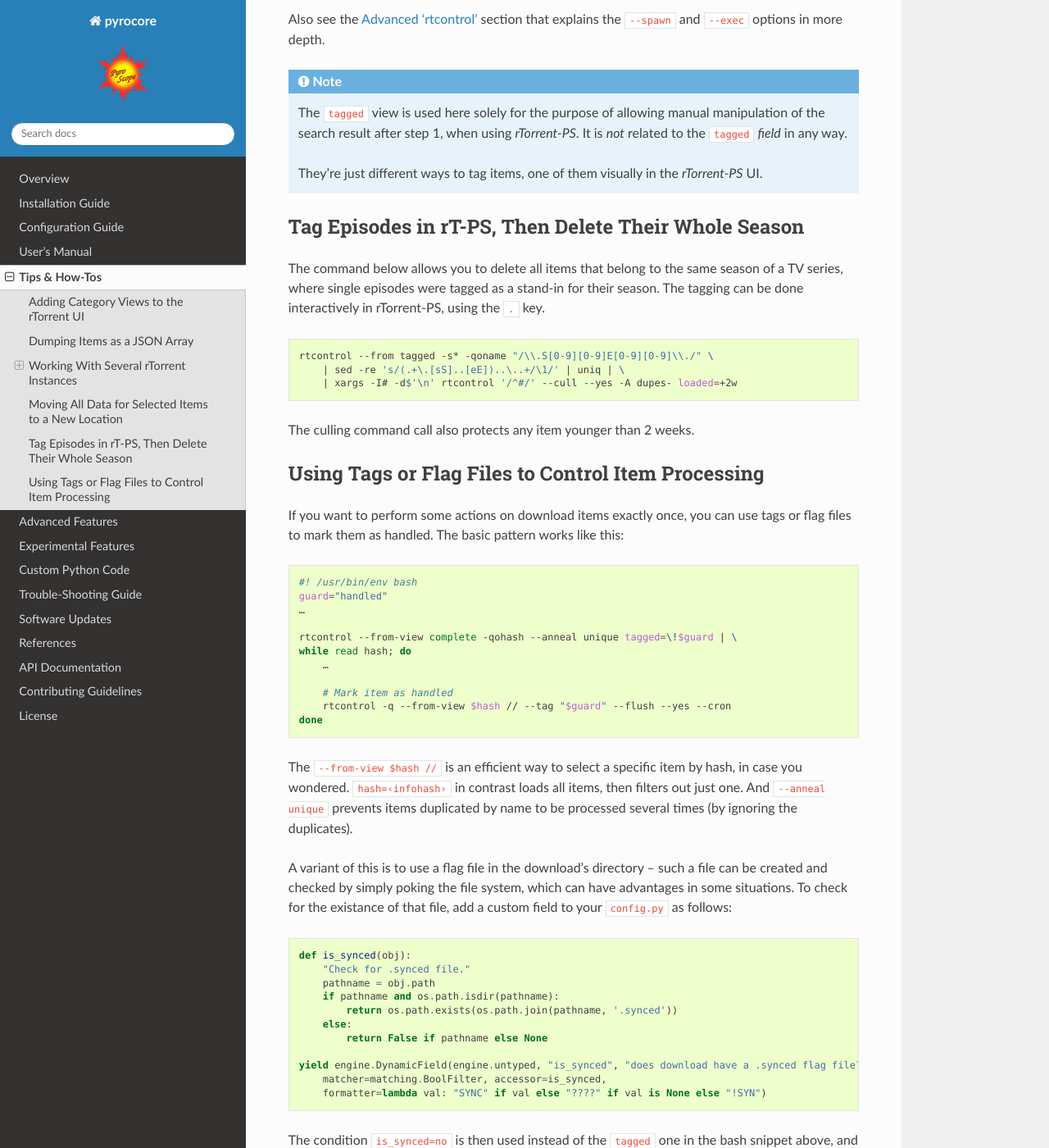
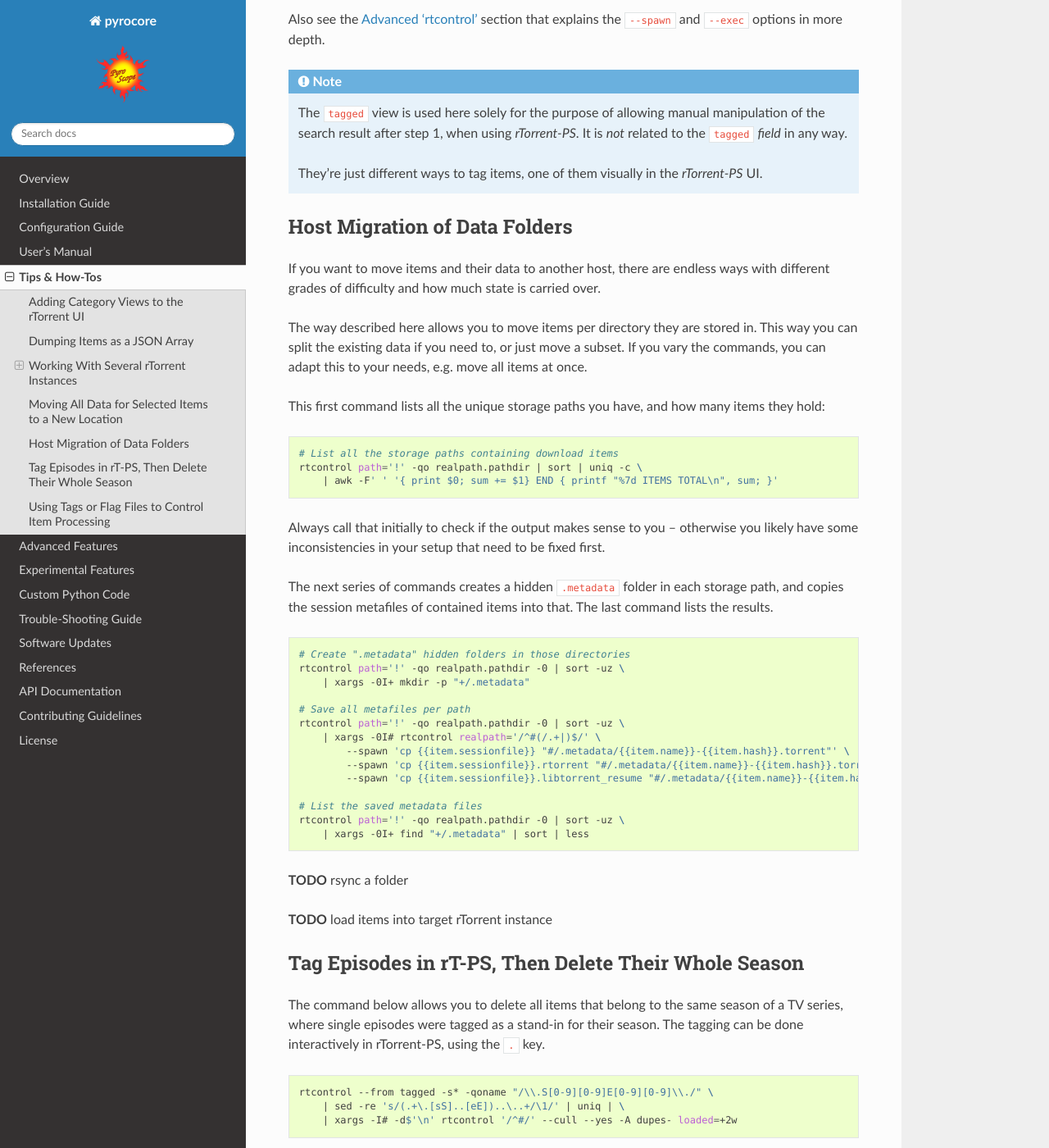
Before and after one commit to pyroscope/pyrocore, a Sphinx documentation site: the page built from docs/howto.rst, in a window 1280 px wide and 1400 px high, scrolled down 3080 px. Shown: the whole window at 82% size. Built offline with Sphinx 7.4.7 and the Read the Docs theme 2.0.0, drawn with Linux system fonts in a browser that asks for light colours.

Commit message:
docs: Host Migration of Data Folders (incomplete)

```diff
--- a/docs/howto.rst
+++ b/docs/howto.rst
@@ -169,6 +169,61 @@ the ``--spawn`` and ``--exec`` options in more depth.
     They're just different ways to tag items, one of them visually in the *rTorrent-PS* UI.
 
 
+.. _host-move:
+
+Host Migration of Data Folders
+------------------------------
+
+If you want to move items and their data to another host,
+there are endless ways with different grades of difficulty
+and how much state is carried over.
+
+The way described here allows you to move items per directory
+they are stored in.
+This way you can split the existing data if you need to, or just move a subset.
+If you vary the commands, you can adapt this to your needs,
+e.g. move all items at once.
+
+This first command lists all the unique storage paths you have,
+and how many items they hold:
+
+.. code-block:: shell
+
+    # List all the storage paths containing download items
+    rtcontrol path='!' -qo realpath.pathdir | sort | uniq -c \
+        | awk -F' ' '{ print $0; sum += $1} END { printf "%7d ITEMS TOTAL\n", sum; }'
+
+Always call that initially to check if the output makes sense to you
+– otherwise you likely have some inconsistencies in your setup
+that need to be fixed first.
+
+The next series of commands creates a hidden ``.metadata`` folder
+in each storage path, and copies the session metafiles of contained items
+into that. The last command lists the results.
+
+.. code-block:: shell
+
+    # Create ".metadata" hidden folders in those directories
+    rtcontrol path='!' -qo realpath.pathdir -0 | sort -uz \
+        | xargs -0I+ mkdir -p "+/.metadata"
+
+    # Save all metafiles per path
+    rtcontrol path='!' -qo realpath.pathdir -0 | sort -uz \
+        | xargs -0I# rtcontrol realpath='/^#(/.+|)$/' \
+            --spawn 'cp {{item.sessionfile}} "#/.metadata/{{item.name}}-{{item.hash}}.torrent"' \
+            --spawn 'cp {{item.sessionfile}}.rtorrent "#/.metadata/{{item.name}}-{{item.hash}}.torrent.rtorrent"' \
+            --spawn 'cp {{item.sessionfile}}.libtorrent_resume "#/.metadata/{{item.name}}-{{item.hash}}.torrent.libtorrent_resume"'
+
+    # List the saved metadata files
+    rtcontrol path='!' -qo realpath.pathdir -0 | sort -uz \
+        | xargs -0I+ find "+/.metadata" | sort | less
+
+
+**TODO** rsync a folder
+
+**TODO** load items into target rTorrent instance
+
+
 Tag Episodes in rT-PS, Then Delete Their Whole Season
 -----------------------------------------------------
 
```
